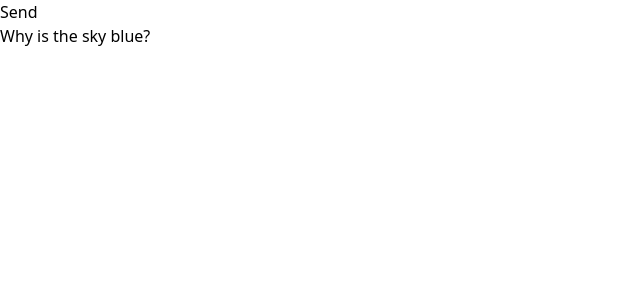
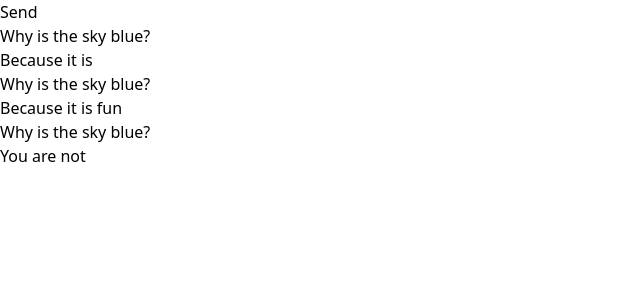
Before and after one commit to ai-writer-assistant/ai-writer-assistant.github.io, a Vue app: page / in a window 1280 px wide. Shown: the top 300 px of the page, without its empty margins (0-640 px from the left). Built offline with nearby package versions, Linux system fonts and the light colour scheme.

Commit message:
styling with mulpe input

```diff
--- a/src/App.vue
+++ b/src/App.vue
@@ -6,6 +6,28 @@ const input_text = ref<string>("Why is the sky blue?")
 const output_text = ref<string>("")
 const is_loading = ref<boolean>(false)
 
+interface ResOut {
+  id: number,
+  message: string,
+  output: string,
+}
+
+const all_res_out = ref<Array<ResOut>>([])
+all_res_out.value.push({
+  id: 1,
+  message: "Why is the sky blue?",
+  output: "Because it is"
+})
+all_res_out.value.push({
+  id: 2,
+  message: "Why is chess fun?",
+  output: "Because it is fun"
+})
+all_res_out.value.push({
+  id: 3,
+  message: "Why am I blue?",
+  output: "You are not"
+})
 async function sendToModel() {
   is_loading.value = true
 
@@ -26,15 +48,14 @@ async function sendToModel() {
     <div class="w-full h-full flex flex-col">
       <button class="bg-green-400 p-3 rounded-xl grow-0 disabled:bg-gray-400" :disabled="is_loading"
         @click="sendToModel()">Send</button>
-      <div class="w-full grow">
-
-        <input class="w-full h-full" type="text" v-model="input_text" />
+      <div class="w-full grow" v-for="res_out in all_res_out" :key="res_out.id">
+        <div class="flex h-full">
+          <input class="w-1/2 h-full" type="text" v-model="input_text" />
+          <p class="w-1/2 p-4 h-full">
+            {{ res_out.output }}
+          </p>
+        </div>
       </div>
-    </div>
-    <div class="w-full h-fit">
-      <p class="p-4 h-full">
-        {{ output_text }}
-      </p>
     </div>
   </div>
 </template>
```
